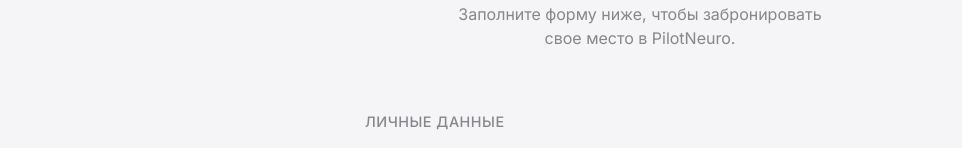
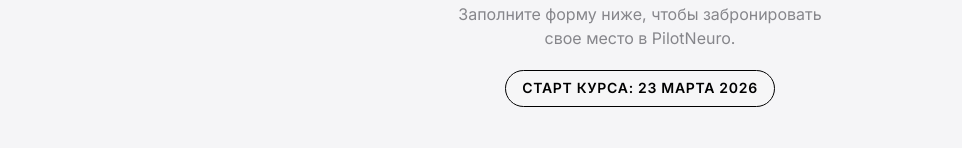
Before and after one commit to bmoby/pilotneuro, a Next.js app: page /inscription in a window 1280 px wide. Shown: the part 438-586 px from the top of the page, without its empty margins (0-962 px from the left). Built offline with nearby package versions, Linux system fonts and the light colour scheme; no server answers.

Commit message:
experience completed

```diff
--- a/src/app/inscription/page.module.css
+++ b/src/app/inscription/page.module.css
@@ -78,9 +78,23 @@
 .pageSubtitle {
     font-size: 1rem;
     color: var(--muted);
-    margin-bottom: 40px;
+    margin-bottom: 20px;
     line-height: 1.5;
     max-width: 400px;
+}
+
+.infoBadge {
+    display: inline-block;
+    padding: 6px 16px;
+    border: 1px solid var(--accent);
+    border-radius: 100px;
+    color: var(--accent);
+    font-size: 14px;
+    font-weight: 600;
+    letter-spacing: 0.05em;
+    text-transform: uppercase;
+    background: rgba(255, 255, 255, 0.05);
+    margin-bottom: 20px;
 }
 
 @media (max-width: 768px) {
--- a/src/app/inscription/page.tsx
+++ b/src/app/inscription/page.tsx
@@ -32,6 +32,9 @@
                 <p className={styles.pageSubtitle}>
                     Заполните форму ниже, чтобы забронировать свое место в PilotNeuro.
                 </p>
+                <div className={styles.infoBadge}>
+                    Старт курса: 23 марта 2026
+                </div>
             </div>
 
             {/* The main registration form */}
--- a/src/components/HeroSection.tsx
+++ b/src/components/HeroSection.tsx
@@ -40,6 +40,11 @@
           <p className={styles.heroDescription}>
             Это не просто курсы программирования, это подготовка разработчиков нового поколения. Вы научитесь использовать ИИ, чтобы создавать сложные решения быстрее и дешевле любых конкурентов. Моя цель не просто научить, а отобрать лучших из вас в свою команду архитекторов для работы над реальными проектами.
           </p>
+
+          {/* DATE BADGE */}
+          <div className={styles.limitBadge} style={{ marginTop: "16px", marginBottom: "8px" }}>
+            Старт курса: 23 марта 2026
+          </div>
         </div>
       </div>
     </section>
```
